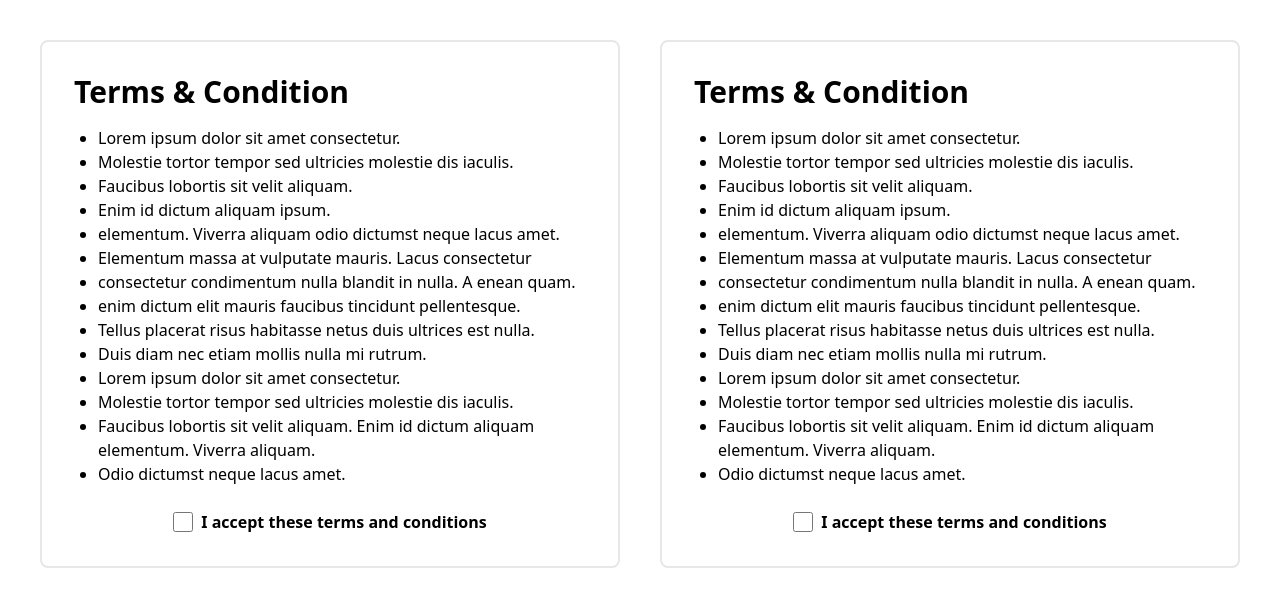
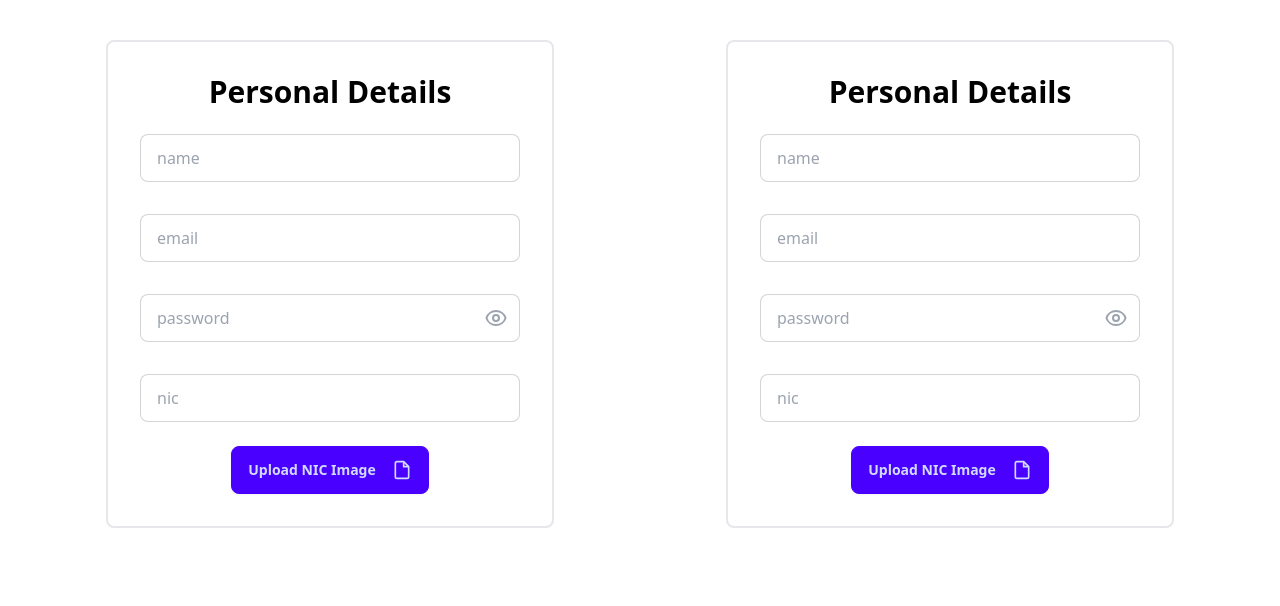
Before and after one commit to SCS3214-Group-21/frontend, a React (Vite) app: page / in a window 1280 px wide. Shown: the top 606 px of the page. Built offline with nearby package versions, Linux system fonts and the light colour scheme.

Commit message:
Create PersonalDetailsForm component

```diff
--- a/src/App.jsx
+++ b/src/App.jsx
@@ -1,14 +1,14 @@
 import './App.css'
 import RegisterProgress from './components/ui/RegisterProgress'
-import TermsConditions from './components/TermsConditions'
+import PersonalDetailsForm from './components/PersonalDetailsForm'
 
 function App() {
   return (
     <>
       {/* <RegisterProgress precentage={50}></RegisterProgress> */}
       <div className='flex flex-row p-10 gap-10 bg-white'>
-      <TermsConditions />
-      <TermsConditions />
+      <PersonalDetailsForm />
+      <PersonalDetailsForm />
       </div>
     </>
   )
--- /dev/null
+++ b/src/components/PersonalDetailsForm.jsx
@@ -0,0 +1,94 @@
+import React from "react";
+
+function PersonalDetailsForm() {
+  return (
+    <div className="flex justify-center items-center w-3/4">
+      <div className="w-full max-w-md p-8 space-y-6 bg-white border-2 rounded-lg">
+        <h1 className="text-3xl font-bold text-center text-black">Personal Details</h1>
+
+        <div className="space-y-4 flex flex-col gap-4">
+          <div className="text-black">
+            <input
+              type="text"
+              placeholder="name"
+              className="input input-bordered w-full bg-white"
+            />
+          </div>
+          <div>
+            <input
+              type="email"
+              placeholder="email"
+              className="input input-bordered w-full bg-white"
+            />
+          </div>
+          <div className="relative">
+            <input
+              type="password"
+              placeholder="password"
+              className="input input-bordered w-full pr-10 bg-white"
+            />
+            <span className="absolute inset-y-0 right-0 pr-3 flex items-center">
+              <button type="button" className="focus:outline-none">
+                <svg
+                  className="h-6 w-6 text-gray-400"
+                  fill="none"
+                  stroke="currentColor"
+                  viewBox="0 0 24 24"
+                  xmlns="http://www.w3.org/2000/svg"
+                >
+                  <path
+                    strokeLinecap="round"
+                    strokeLinejoin="round"
+                    strokeWidth={2}
+                    d="M15 12a3 3 0 11-6 0 3 3 0 016 0z"
+                  />
+                  <path
+                    strokeLinecap="round"
+                    strokeLinejoin="round"
+                    strokeWidth={2}
+                    d="M2.458 12C3.732 7.943 7.522 5 12 5c4.478 0 8.268 2.943 9.542 7-1.274 4.057-5.064 7-9.542 7-4.478 0-8.268-2.943-9.542-7z"
+                  />
+                </svg>
+              </button>
+            </span>
+          </div>
+          <div>
+            <input
+              type="text"
+              placeholder="nic"
+              className="input input-bordered w-full bg-white"
+            />
+          </div>
+        </div>
+
+        <div className="flex justify-center">
+          <button className="btn btn-primary">
+            Upload NIC Image
+            <svg
+              className="ml-2 h-5 w-5"
+              fill="none"
+              stroke="currentColor"
+              viewBox="0 0 24 24"
+              xmlns="http://www.w3.org/2000/svg"
+            >
+              <path
+                strokeLinecap="round"
+                strokeLinejoin="round"
+                strokeWidth={2}
+                d="M4 4v16c0 1.1.9 2 2 2h12c1.1 0 2-.9 2-2V8l-6-6H6c-1.1 0-2 .9-2 2z"
+              />
+              <path
+                strokeLinecap="round"
+                strokeLinejoin="round"
+                strokeWidth={2}
+                d="M14 3v5h5"
+              />
+            </svg>
+          </button>
+        </div>
+      </div>
+    </div>
+  );
+}
+
+export default PersonalDetailsForm;
```
